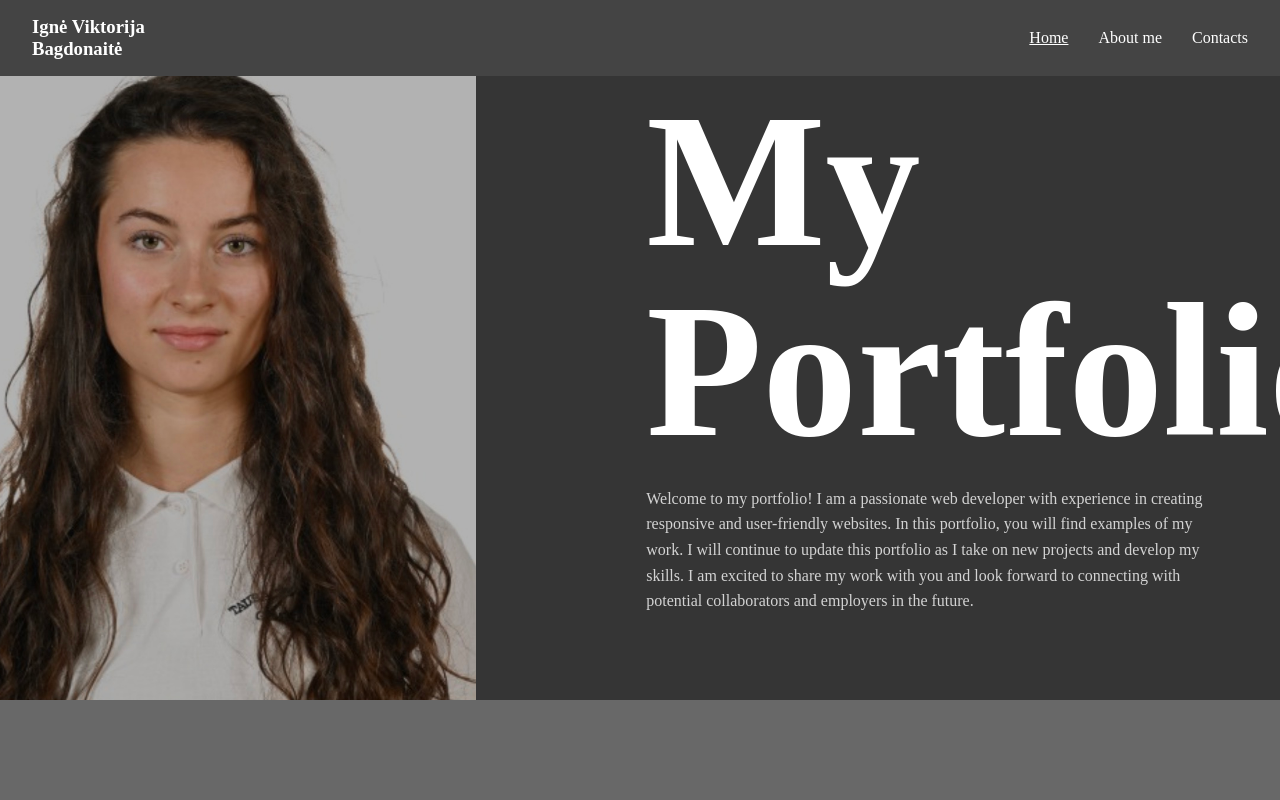
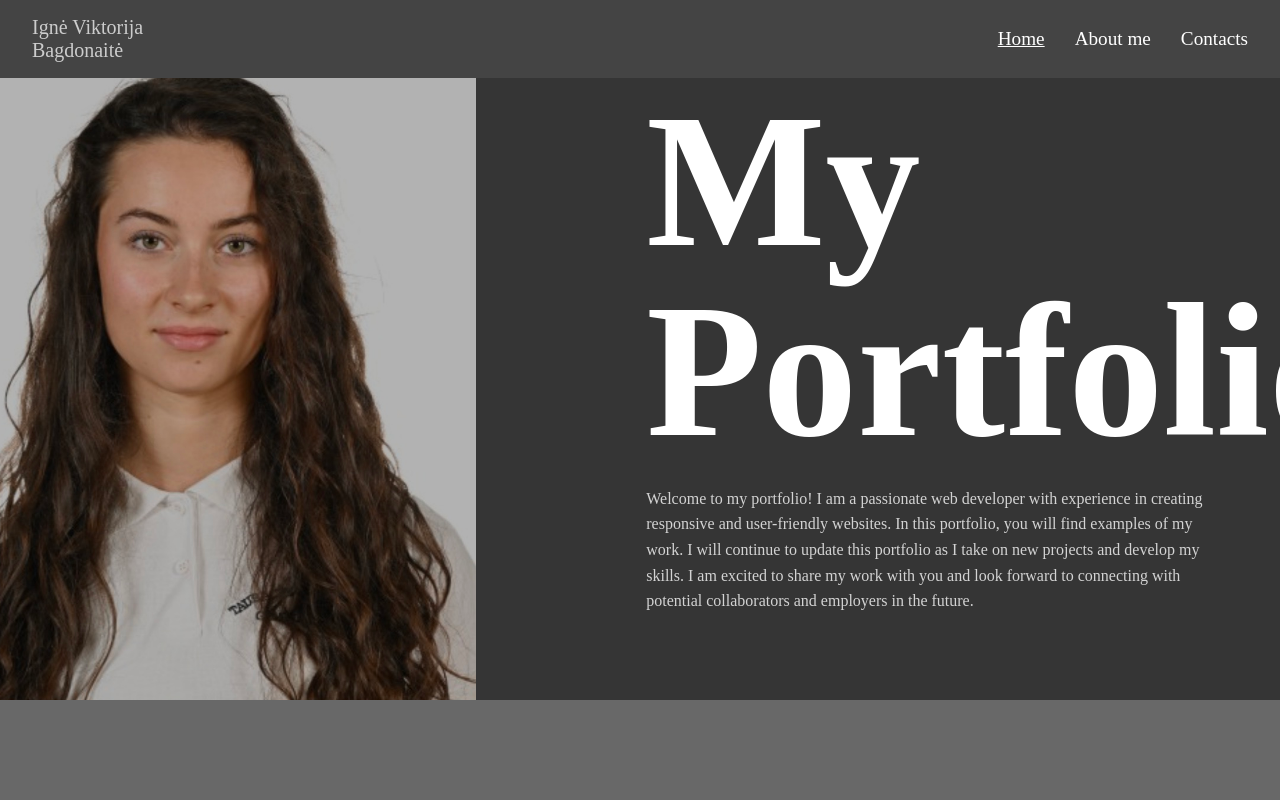
Before and after one commit to Igne203/portfolio-CV-, a React (Vite) app: page / in a window 1280 px wide. Shown: the top 800 px of the page. Built offline with nearby package versions, Linux system fonts and the light colour scheme.

Commit message:
header styling

```diff
--- a/src/components/Header/Header.css
+++ b/src/components/Header/Header.css
@@ -15,4 +15,5 @@
 
 .header-name {
   margin: 0;
+  font-size: 1.25rem;
 }
--- a/src/components/Header/Header.jsx
+++ b/src/components/Header/Header.jsx
@@ -4,9 +4,9 @@ import NavigationComponent from "./Navigation/Navigation";
 function Header() {
   return (
     <header className="site-header">
-      <h3 className="header-name">
+      <p className="header-name">
         Ignė Viktorija <br /> Bagdonaitė
-      </h3>
+      </p>
       <NavigationComponent />
     </header>
   );
--- a/src/components/Header/Navigation/Navigation.css
+++ b/src/components/Header/Navigation/Navigation.css
@@ -15,6 +15,7 @@
 .nav-links .nav-link {
   color: white;
   text-decoration: none;
+  font-size: 1.2rem;
 }
 
 .nav-links .nav-link.active {
```
